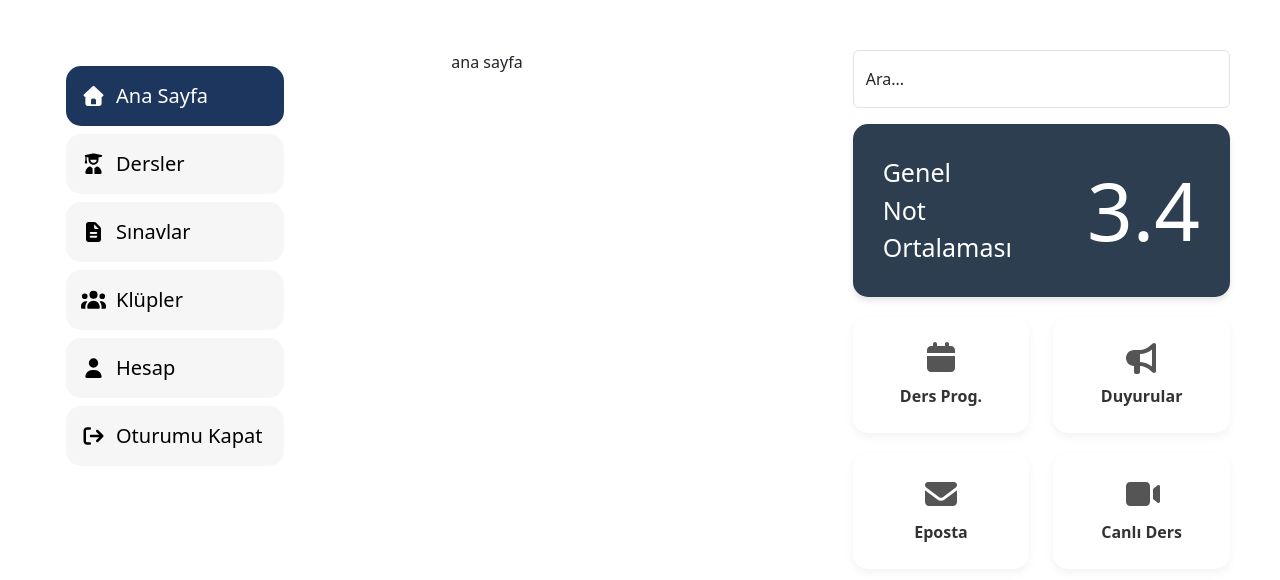
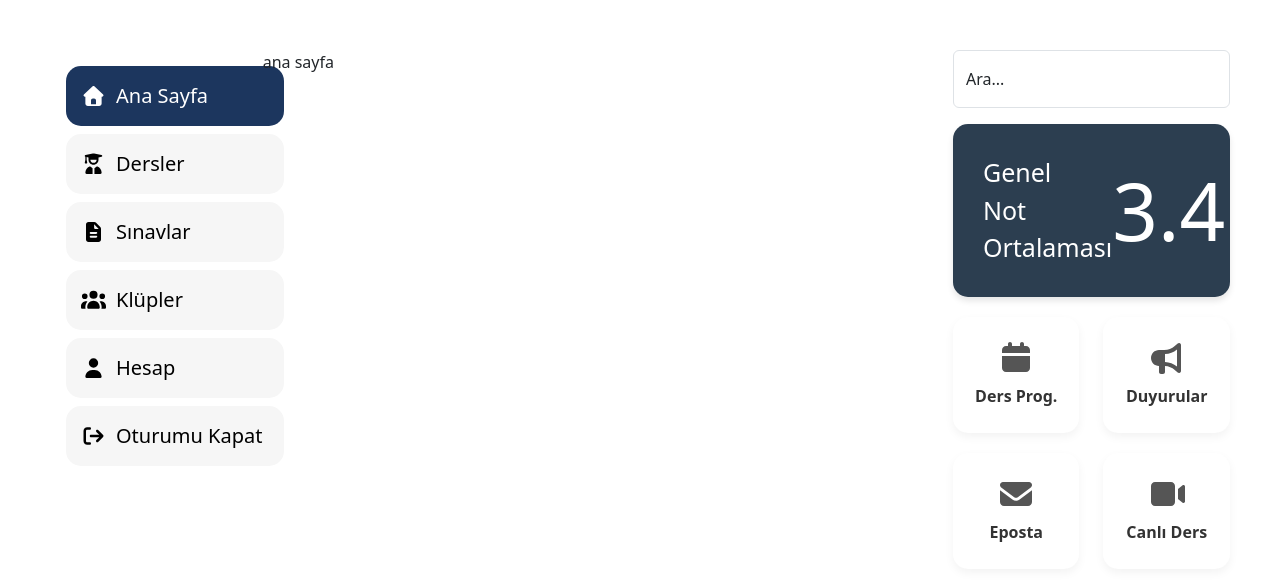
Before and after one commit to bektaskraa/isubu-obs, a React (Vite) app: page / in a window 1280 px wide. Shown: the top 580 px of the page. Built offline with nearby package versions, Linux system fonts and the light colour scheme.

Commit message:
refactor: resize main content grid columns

```diff
--- a/src/App.jsx
+++ b/src/App.jsx
@@ -13,10 +13,10 @@ function App() {
     return (
         <div className={'container-fluid'} style={{ padding: '50px' }}>
             <div className={'row'}>
-                <div className={'col-4'}>
+                <div className={'col-2'}>
                     <Sidebar />
                 </div>
-                <div className={'col-4'}>
+                <div className={'col-7'}>
                     <Routes>
                         <Route path="/" element={<Dashboard />} />
                         <Route path="/dersler" element={<Lessons />} />
@@ -25,7 +25,7 @@ function App() {
                         <Route path="/hesap" element={<Account />} />
                     </Routes>
                 </div>
-                <div className={'col-4'}>
+                <div className={'col-3'}>
                     <GridMenu />
                 </div>
             </div>
--- a/src/pages/Home.jsx
+++ b/src/pages/Home.jsx
@@ -2,7 +2,10 @@ import React from 'react';
 
 function Home() {
     return (
-        <p>ana sayfa</p>
+        <div className={"container-fluid"}>
+            <p>ana sayfa</p>
+        </div>
+
     );
 }
 
```
